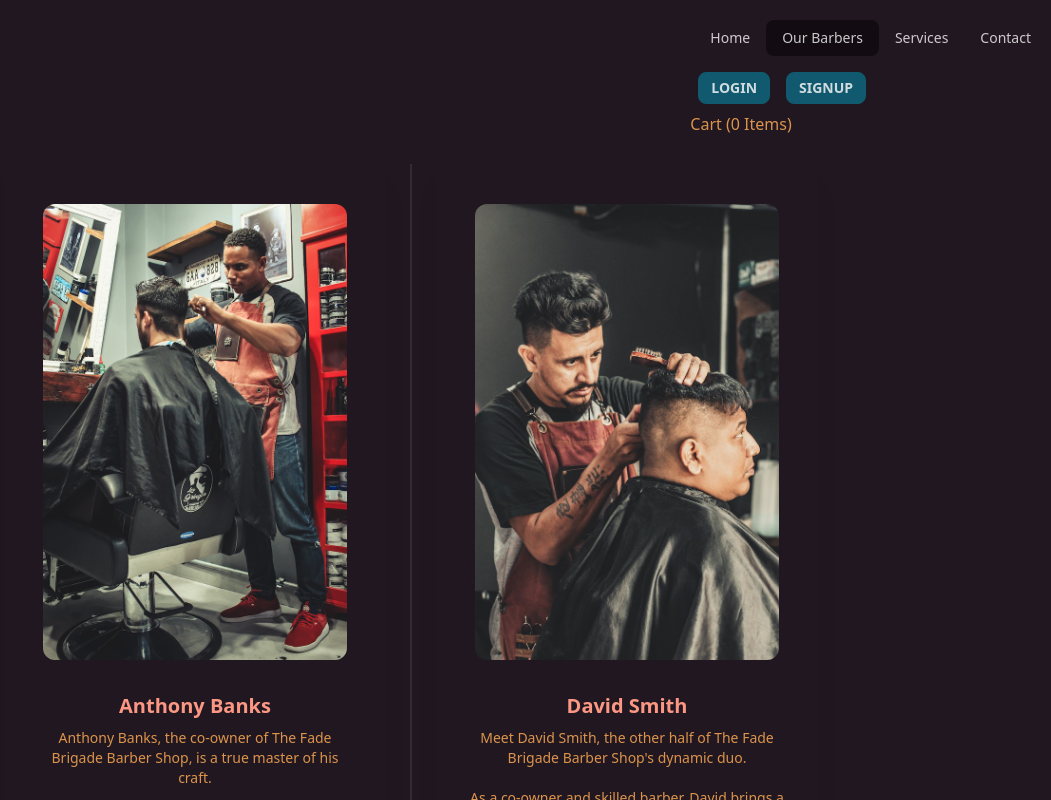
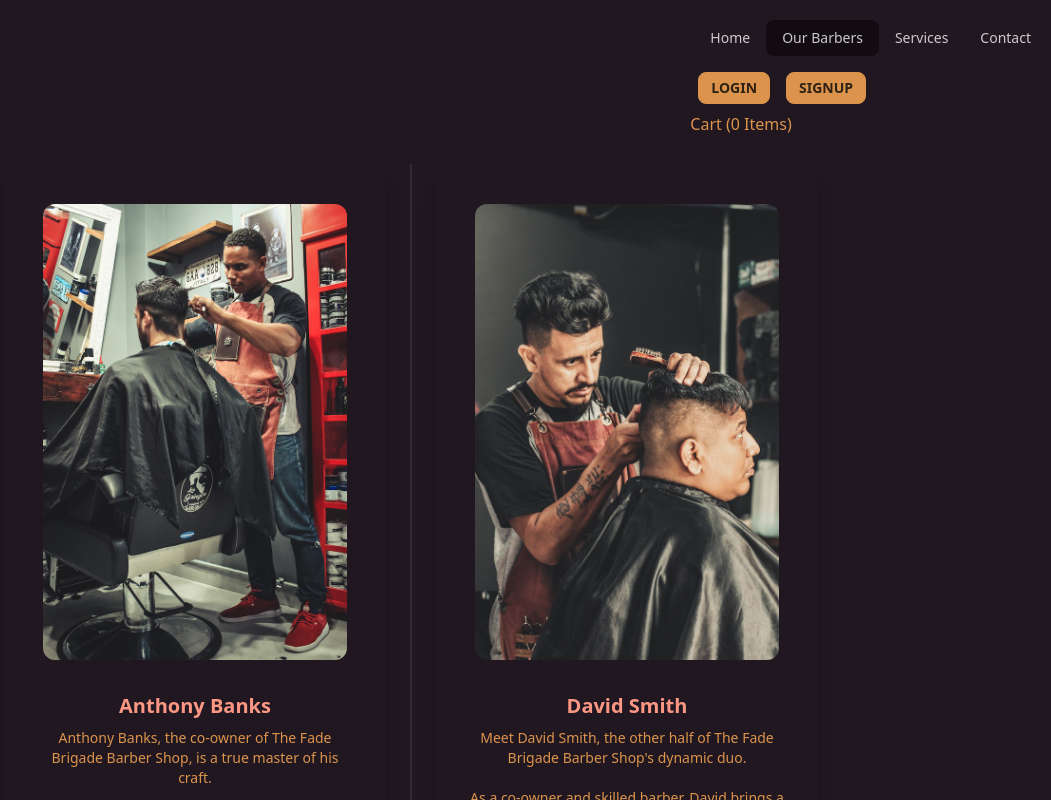
Before and after one commit to princessjenn/project-03, a React (Vite) app in the folder client/: page /barbers in a window 1280 px wide. Shown: the top 800 px of the page, without its empty margins (229-1280 px from the left). Built offline with nearby package versions, Linux system fonts and the light colour scheme.

Commit message:
login & signup buttons color change

```diff
--- a/client/src/components/NavTabs/NavTabs.jsx
+++ b/client/src/components/NavTabs/NavTabs.jsx
@@ -1,7 +1,7 @@
 import React from "react";
 import { useState, useContext } from "react";
 import { CartContext } from "../../contexts/CartContext";
-import { AuthContextProvider } from '../../contexts/AuthContext';
+import { AuthContextProvider } from "../../contexts/AuthContext";
 import { useLocation, useNavigate } from "react-router-dom";
 import Auth from "../../utils/auth";
 import { Link } from "react-router-dom";
@@ -101,18 +101,16 @@ export default function NavTabs({ currentPage }) {
               </>
             ) : (
               <>
-              <Link className="btn btn-sm btn-accent m-2" to="/login">
+                <Link className="btn btn-sm btn-primary m-2" to="/login">
                   Login
                 </Link>
-              <Link className="btn btn-sm btn-accent m-2" to="/signup">
+                <Link className="btn btn-sm btn-primary m-2" to="/signup">
                   Signup
                 </Link>
               </>
             )}
           </div>
-        <h1 className="text-primary">
-            Cart ({specialtyCount} Items)
-          </h1>
+          <h1 className="text-primary">Cart ({specialtyCount} Items)</h1>
         </header>
       </div>
     </AuthContextProvider>
--- a/client/src/pages/Barbers/index.jsx
+++ b/client/src/pages/Barbers/index.jsx
@@ -51,6 +51,7 @@ export default function Barbers() {
                       {" "}
                       <BsTwitter size="25px"></BsTwitter>
                     </a>
+                    <br />
                   </span>
                 </div>
               </div>
```
Lines whose indentation alone changed are shown as unchanged.
